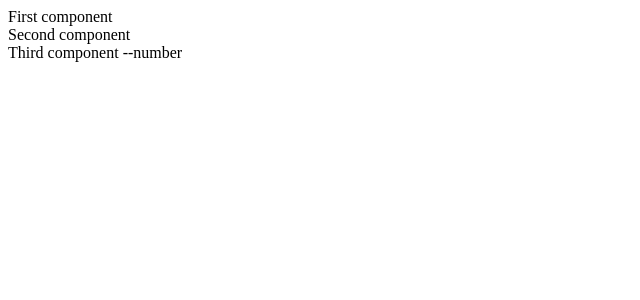
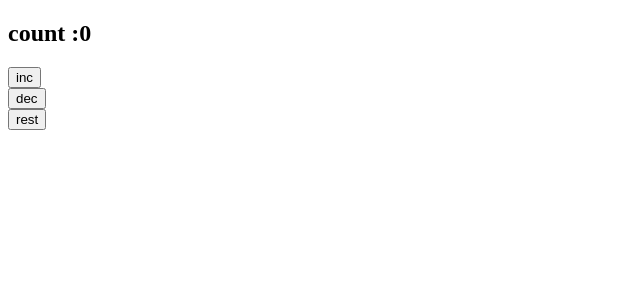
Before and after one commit to kamalrajms/react16, a React (Vite) app: page / in a window 1280 px wide. Shown: the top 300 px of the page, without its empty margins (0-640 px from the left). Built offline with nearby package versions, Linux system fonts and the light colour scheme.

Commit message:
Usereducer

```diff
--- a/src/App.jsx
+++ b/src/App.jsx
@@ -1,15 +1,38 @@
-import React, { useContext, createContext } from "react";
-import First from "./component/First";
-
-export const Pass = createContext();
+import React, { useState, useReducer } from "react";
 
 export default function App() {
-  const num = "number";
+  // const [count, setcount] = useState(0);
+
+  const intialvalue = { count: 0 };
+
+  function reducer(state, action) {
+    switch (action.type) {
+      case "inc":
+        return { count: state.count + 1 };
+      case "dec":
+        return { count: state.count - 1 };
+      case "reset":
+        return { count: 0 };
+      default:
+        return state;
+    }
+  }
+
+  const [state, dispatch] = useReducer(reducer, intialvalue);
   return (
     <div>
-      <Pass.Provider value={num}>
-        <First />
-      </Pass.Provider>
+      {/* <h2>count :{count}</h2>
+      <button onClick={() => setcount(count + 1)}>inc</button>
+      <br />
+      <button onClick={() => setcount(count - 1)}>dec</button>
+      <br />
+      <button onClick={() => setcount(0)}>rest</button> */}
+      <h2>count :{state.count}</h2>
+      <button onClick={() => dispatch({ type: "inc" })}>inc</button>
+      <br />
+      <button onClick={() => dispatch({ type: "dec" })}>dec</button>
+      <br />
+      <button onClick={() => dispatch({ type: "reset" })}>rest</button>
     </div>
   );
 }
--- a/src/component/First.jsx
+++ /dev/null
@@ -1,11 +0,0 @@
-import React from "react";
-import Second from "./Second";
-
-export default function First() {
-  return (
-    <div>
-      First component
-      <Second />
-    </div>
-  );
-}
--- a/src/component/Second.jsx
+++ /dev/null
@@ -1,11 +0,0 @@
-import React from "react";
-import Third from "./Third";
-
-export default function Second() {
-  return (
-    <div>
-      Second component
-      <Third />
-    </div>
-  );
-}
--- a/src/component/Third.jsx
+++ /dev/null
@@ -1,7 +0,0 @@
-import React, { useContext } from "react";
-import { Pass } from "../App";
-
-export default function Third() {
-  const Passname = useContext(Pass);
-  return <div>Third component --{Passname}</div>;
-}
```
Also changed, not shown: src/text.txt.
